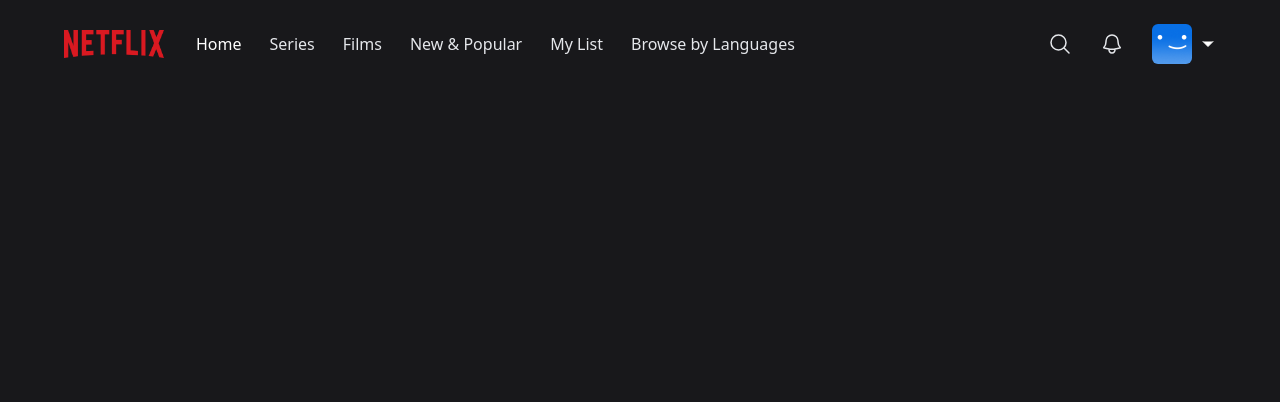
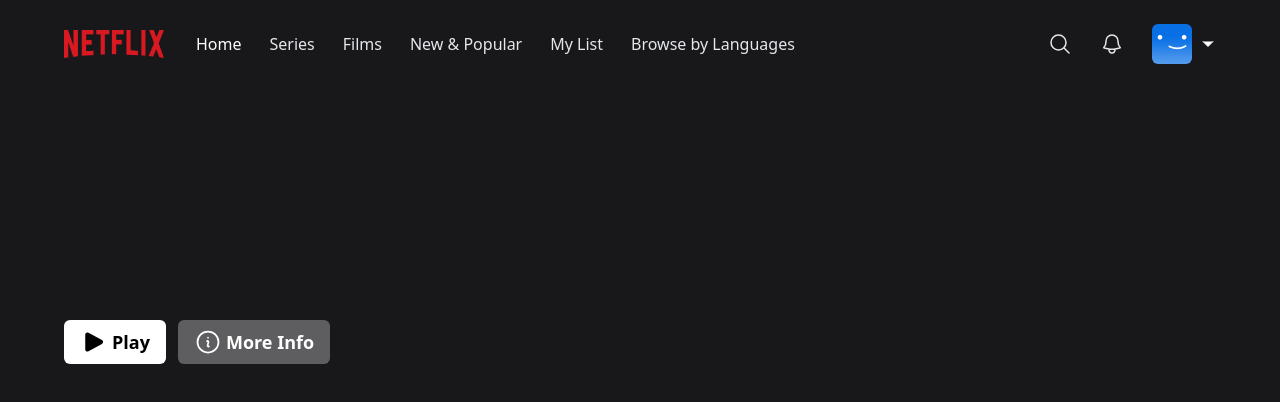
Before and after one commit to Jmestrelozano/Netflix, a Next.js app: page / in a window 1280 px wide. Shown: the top 402 px of the page. Built offline with nearby package versions, Linux system fonts and the light colour scheme; no server answers.

Commit message:
create component billboard and api movies ramdon

```diff
--- /dev/null
+++ b/components/buttons/PlayButton.tsx
@@ -0,0 +1,34 @@
+import React from "react";
+import { PlayIcon } from "@heroicons/react/24/solid";
+import { useRouter } from "next/router";
+
+interface PlayButtonProps {
+  movieId: string;
+}
+
+export const PlayButton: React.FC<PlayButtonProps> = ({ movieId }) => {
+  const router = useRouter();
+
+  return (
+    <button
+      onClick={() => router.push(`/watch/${movieId}`)}
+      className="
+        bg-white
+        rounded-md
+        py-1 md:py-2
+        px-2 md:px-4
+        w-auto
+        text-xs lg:text-lg
+        font-semibold
+        flex
+        flex-row
+        items-center
+        hover:bg-neutral-300
+        transition
+        "
+    >
+      <PlayIcon className="w-4 md:w-7 text-black mr-1" />
+      Play
+    </button>
+  );
+};
--- /dev/null
+++ b/components/header/Billboard.tsx
@@ -0,0 +1,62 @@
+import React, { useCallback } from "react";
+import { InformationCircleIcon } from "@heroicons/react/24/outline";
+import { PlayButton } from "../buttons/PlayButton";
+import useBillboard from "@/hooks/useBilboard";
+
+import useStore, { IStoreInterface } from "@/store/store";
+
+export const Billboard: React.FC = () => {
+  const { openModal } = useStore((store: IStoreInterface) => store);
+
+  const { data } = useBillboard();
+  console.log(data);
+  const handleOpenModal = useCallback(() => {
+    openModal(data?.id);
+  }, [openModal, data?.id]);
+
+  return (
+    <div className="relative h-[56.25vw]">
+      <video
+        poster={data?.thumbnailUrl}
+        className="w-full h-[56.25vw] object-cover brightness-[60%] transition duration-500"
+        autoPlay
+        muted
+        loop
+        src={data?.videoUrl}
+      ></video>
+      <div className="absolute top-[30%] md:top-[40%] ml-4 md:ml-16">
+        <p className="text-white text-1xl md:text-5xl h-full w-[50%] lg:text-6xl font-bold drop-shadow-xl">
+          {data?.title}
+        </p>
+        <p className="text-white text-[8px] md:text-lg mt-3 md:mt-8 w-[90%] md:w-[80%] lg:w-[50%] drop-shadow-xl">
+          {data?.description}
+        </p>
+        <div className="flex flex-row items-center mt-3 md:mt-4 gap-3">
+          <PlayButton movieId={data?.id} />
+          <button
+            onClick={handleOpenModal}
+            className="
+            bg-white
+            text-white
+              bg-opacity-30
+              rounded-md
+              py-1 md:py-2
+              px-2 md:px-4
+              w-auto
+              text-xs lg:text-lg
+              font-semibold
+              flex
+              flex-row
+              items-center
+              hover:bg-opacity-20
+              transition
+            "
+          >
+            <InformationCircleIcon className="w-4 md:w-7 mr-1" />
+            More Info
+          </button>
+        </div>
+      </div>
+    </div>
+  );
+};
--- a/components/navbar/Navbar.tsx
+++ b/components/navbar/Navbar.tsx
@@ -12,7 +12,7 @@
 
 const TOP_OFFSET = 66;
 
-const Navbar = () => {
+export const Navbar = () => {
   const [showAccountMenu, setShowAccountMenu] = useState(false);
   const [showMobileMenu, setShowMobileMenu] = useState(false);
   const [showBackground, setShowBackground] = useState(false);
@@ -108,5 +108,3 @@
     </nav>
   );
 };
-
-export default Navbar;
--- /dev/null
+++ b/hooks/useBilboard.tsx
@@ -0,0 +1,17 @@
+import useSwr from "swr";
+import fetcher from "@/lib/fetcher";
+
+const useBillboard = () => {
+  const { data, error, isLoading } = useSwr("/api/movie/ramdon", fetcher, {
+    revalidateIfStale: false,
+    revalidateOnFocus: false,
+    revalidateOnReconnect: false,
+  });
+  return {
+    data,
+    error,
+    isLoading,
+  };
+};
+
+export default useBillboard;
--- a/package.json
+++ b/package.json
@@ -25,7 +25,8 @@
     "react-dom": "18.2.0",
     "react-icons": "^4.9.0",
     "swr": "^2.1.5",
-    "typescript": "5.1.3"
+    "typescript": "5.1.3",
+    "zustand": "^4.3.8"
   },
   "devDependencies": {
     "@types/bcrypt": "^5.0.0",
--- /dev/null
+++ b/pages/api/movie/ramdon.ts
@@ -0,0 +1,30 @@
+import { NextApiRequest, NextApiResponse } from "next";
+import prismadb from "@/lib/prismadb";
+import serverAuth from "@/lib/serverAuth";
+
+export default async function movieRamdon(
+  req: NextApiRequest,
+  res: NextApiResponse
+) {
+  try {
+    if (req.method !== "GET") {
+      return res.status(405).end();
+    }
+
+    await serverAuth(req, res);
+
+    const moviesCount = await prismadb.movie.count();
+    const randomIndex = Math.floor(Math.random() * moviesCount);
+
+    const randomMovies = await prismadb.movie.findMany({
+      take: 1,
+      skip: randomIndex,
+    });
+
+    return res.status(200).json(randomMovies[0]);
+  } catch (error) {
+    console.log(error);
+
+    return res.status(500).end();
+  }
+}
--- a/pages/index.tsx
+++ b/pages/index.tsx
@@ -1,11 +1,13 @@
 import { signOut } from "next-auth/react";
 
-import Navbar from "@/components/navbar/Navbar";
+import { Navbar } from "@/components/navbar/Navbar";
+import { Billboard } from "@/components/header/Billboard";
 
 export default function HomePage() {
   return (
     <>
       <Navbar />
+      <Billboard />
     </>
   );
 }
--- /dev/null
+++ b/store/store.ts
@@ -0,0 +1,17 @@
+import { create } from "zustand";
+
+export interface IStoreInterface {
+  movieId?: string;
+  isOpen: boolean;
+  openModal: (movieId: string) => void;
+  closeModal: () => void;
+}
+
+const useStore = create<IStoreInterface>((set) => ({
+  movieId: undefined,
+  isOpen: false,
+  openModal: (movieId: string) => set({ isOpen: true, movieId }),
+  closeModal: () => set({ isOpen: false, movieId: undefined }),
+}));
+
+export default useStore;
```
Also changed, not shown: 1 other file (tests, documents, lock files or other folders).
